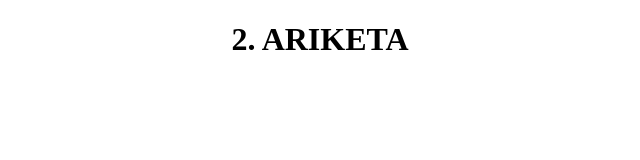
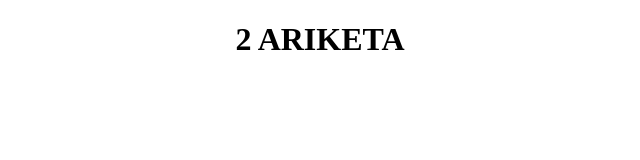
Before and after one commit to malvaj/2Ariketa, a plain HTML site: page index.html in a window 1280 px wide. Shown: the full height of the page, 320-960 px from the left. Drawn offline with Linux system fonts and the light colour scheme.

Commit message:
index-ean aldaketa

```diff
--- a/index.html
+++ b/index.html
@@ -6,6 +6,6 @@
     <title>Document</title>
 </head>
 <body>
-    <h1 style="text-align: center;">2. ARIKETA</h1>
+    <h1 style="text-align: center;">2 ARIKETA</h1>
 </body>
 </html>
```
